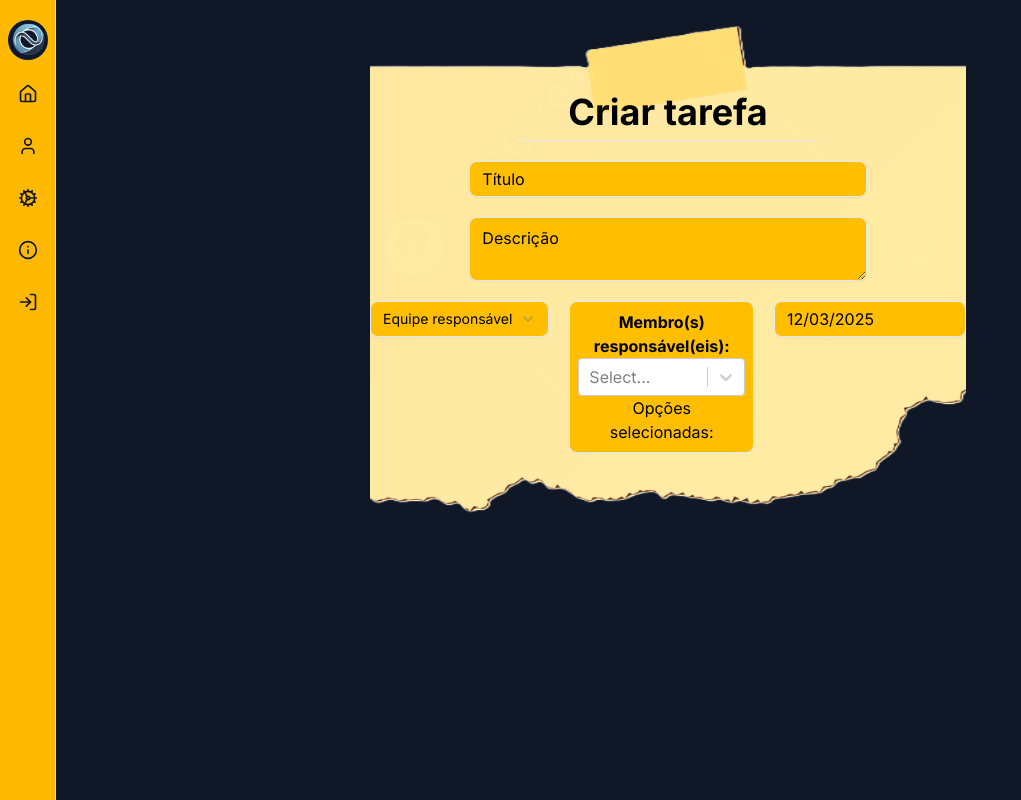
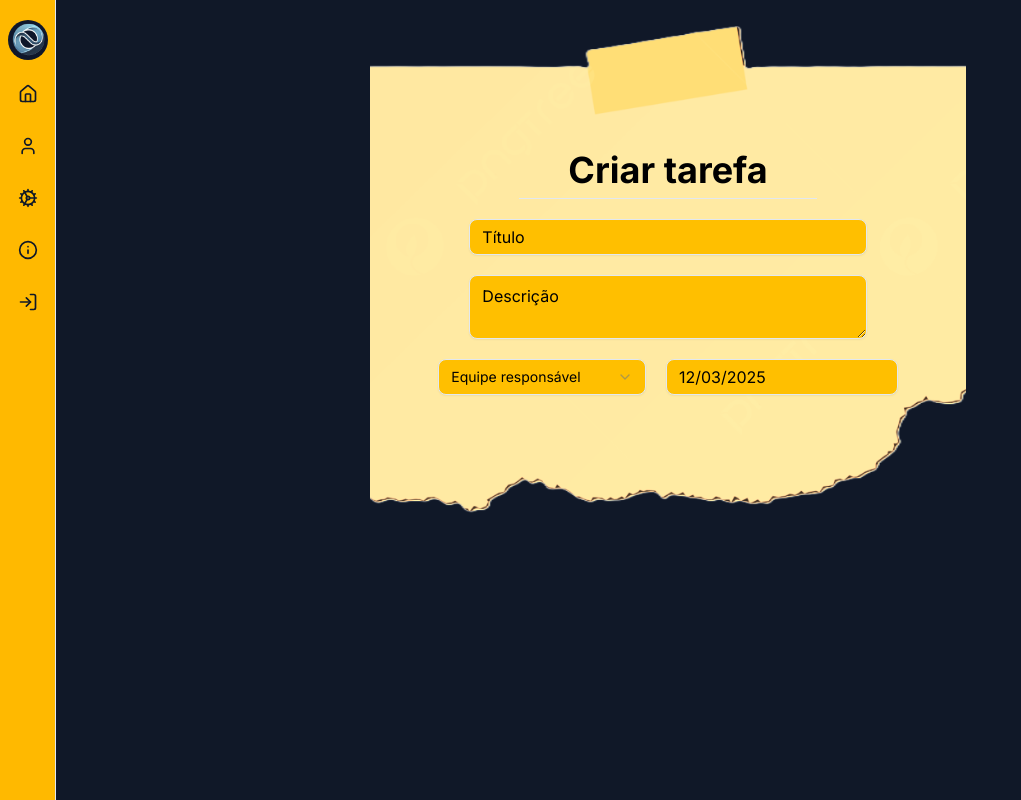
Before and after one commit to GuilhermeBritoFS1/Organize_deploy, a Next.js app in the folder organize/: page /homeOn/task_create in a window 1280 px wide. Shown: the whole page, without its empty margins (0-1021 px from the left). Built offline with nearby package versions, Linux system fonts and the light colour scheme.

Commit message:
Retirando selecionar membros de criar tarefa e adicionando botão de editar tarefa em assignment

```diff
--- a/organize/src/app/homeOn/task_assignment/page.js
+++ b/organize/src/app/homeOn/task_assignment/page.js
@@ -3,7 +3,7 @@
 import { useState } from "react";
 import SelectMulti, { StylesConfig } from "react-select";
 import { Button, buttonVariants } from "@/components/ui/button";
-
+import Link from 'next/link'
 import { cn } from "@/lib/utils";
 
 export default function Task_assignment() {
@@ -131,6 +131,12 @@ export default function Task_assignment() {
               <Button variant="secondary" size="sm">
                 Atribuir
               </Button>
+                <Link href="./task_Edit">
+                  <Button variant="secondary" size="sm">
+                    Editar
+                  </Button>
+                </Link>
+
             </li>
           );
         })}
--- a/organize/src/app/homeOn/task_create/page.js
+++ b/organize/src/app/homeOn/task_create/page.js
@@ -55,7 +55,7 @@ export default function Task_create() {
             <SelectTrigger
               placeholder="Selecione uma opção"
               style={{ color: "black", backgroundColor: '#ffbf00'}}
-              className="lg:w-1/3 md:w-2/3 sm:w-full w-full"
+              className="lg:w-1/2 md:w-1/2 sm:w-full w-full"
             >
               Equipe responsável
             </SelectTrigger>
@@ -70,27 +70,6 @@ export default function Task_create() {
               </SelectGroup>
             </SelectContent>
           </Select>
-          <div className="flex flex-col rounded-md border bg-[#ffbf00] p-2">
-            <label className="text-black text-center font-bold">
-              Membro(s) responsável(eis):
-            </label>
-            <SelectMulti
-              isMulti
-              options={options}
-              value={selectedOptions}
-              onChange={handleSelectChange}
-              classNamePrefix="custom-select"
-            />
-            <div className="text-center">
-              <p>Opções selecionadas:</p>
-              <ul>
-                {selectedOptions.map((option) => (
-                  <li key={option.value}>{option.label}</li>
-                ))}
-              </ul>
-            </div>
-          </div>
-
           <DatePicker
             selected={startDate}
             onChange={(date) => setStartDate(date)}
```
